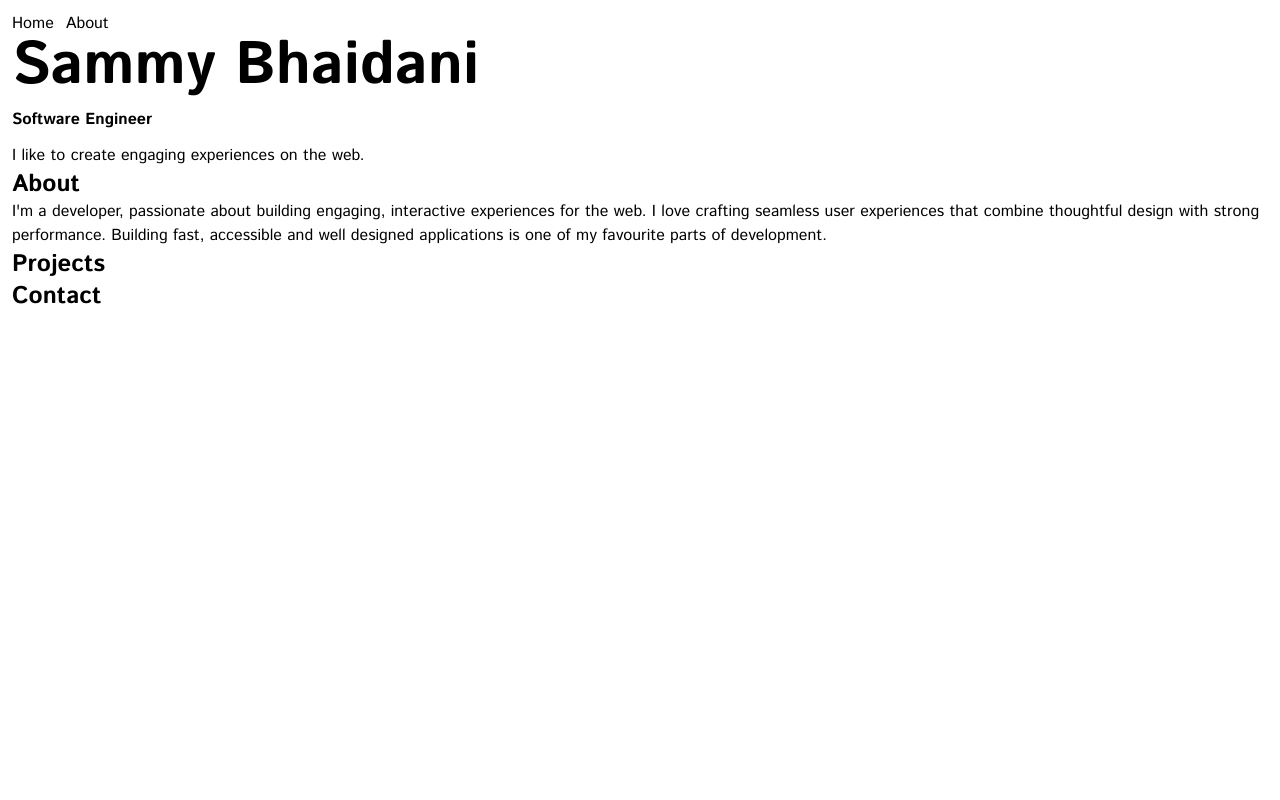
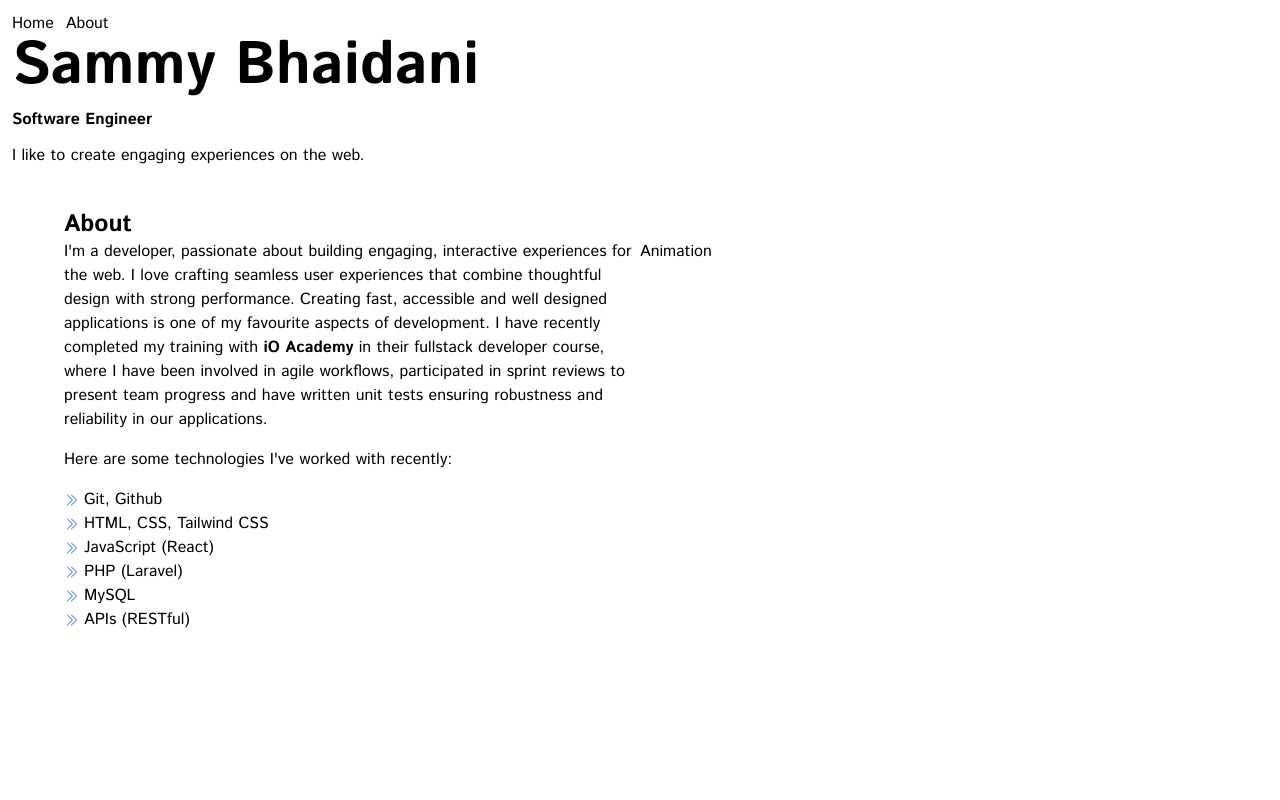
Before and after one commit to sammybhaidani/portfolio-v2, a React (Vite) app: page / in a window 1280 px wide. Shown: the top 800 px of the page. Built offline with nearby package versions, Linux system fonts and the light colour scheme.

Commit message:
Add styling and hero icons for recent technologies used

```diff
--- a/src/components/About.jsx
+++ b/src/components/About.jsx
@@ -1,14 +1,42 @@
+import { ChevronDoubleRightIcon } from "@heroicons/react/24/outline";
 import SectionHeading from "./atoms/SectionHeading";
 
 export default function About() {
     return (
-        <div>
+        <section className="min-h-screen py-10 mx-auto max-w-6xl">
             <SectionHeading text={'About'}/>
-            <p>
+            <div className="grid grid-cols-2">
+
+            <div>
+            <p className="mb-4">
                 I'm a developer, passionate about building engaging, interactive experiences for the web.
-                I love crafting seamless user experiences that combine thoughtful design with strong performance. Building fast, accessible and well designed applications is
-                one of my favourite parts of development.
+                I love crafting seamless user experiences that combine thoughtful design with strong performance. Creating fast, accessible and well designed applications is
+                one of my favourite aspects of development. I have recently completed my training with <span className="font-bold">iO Academy</span> in their fullstack developer course, where I have
+                been involved in agile workflows, participated in sprint reviews to present team progress and have written unit tests ensuring robustness and reliability in our applications.
             </p>
-        </div>
+            <p className="mb-4">Here are some technologies I've worked with recently:</p>
+            <ul>
+                {
+                    [
+                        "Git, Github",
+                        "HTML, CSS, Tailwind CSS",
+                        "JavaScript (React)",
+                        "PHP (Laravel)",
+                        "MySQL",
+                        "APIs (RESTful)"
+                    ].map((tech, idx) => (
+                        <li key={idx} className="flex items-center gap-1">
+                        <ChevronDoubleRightIcon className="h-4 w-4 text-blue-600"/>
+                        <span>{tech}</span>
+                    </li>
+                ))
+            }
+            </ul>
+            </div>
+            <div>
+                <p>Animation</p>
+            </div>
+            </div>
+        </section>
     )
 }
```
